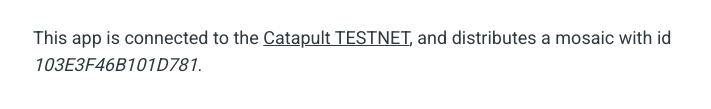
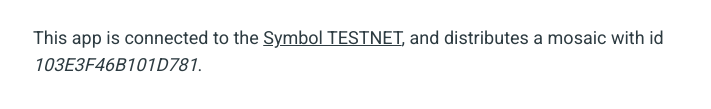
Before and after one commit to dgarcia360/symbol-serverless-faucet, a website built with webpack: page src/index.html in a window 1280 px wide. Shown: the part 190-299 px from the top of the page, without its empty margins (247-958 px from the left). Built offline with nearby package versions, Linux system fonts and the light colour scheme; files whose address does not match are found by name.

Commit message:
Update index.html

```diff
--- a/src/index.html
+++ b/src/index.html
@@ -13,7 +13,7 @@
     Lambda Functions</a>.
 </p>
 
-<p>This app is connected to the <a href="http://explorer.nemtech.network/">Catapult TESTNET</a>,
+<p>This app is connected to the <a href="http://explorer.nemtech.network/">Symbol TESTNET</a>,
     and distributes a mosaic with id <em>103E3F46B101D781</em>.</p>
 
 <p>
```
